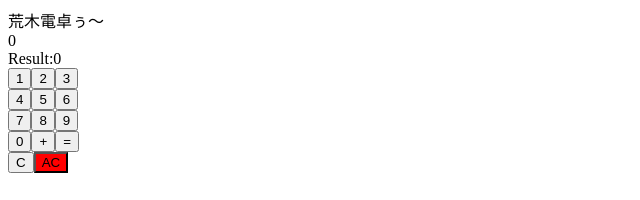
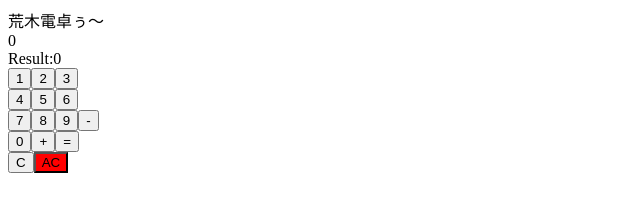
Before and after one commit to kyu-soku/arakidentaku, a React (Create React App) app: page / in a window 1280 px wide. Shown: the top 200 px of the page, without its empty margins (0-640 px from the left). Built offline with nearby package versions, Linux system fonts and the light colour scheme.

Commit message:
引き算の導入

```diff
--- a/src/App.jsx
+++ b/src/App.jsx
@@ -5,6 +5,7 @@ import {Plus} from './Plus'
 import {Eq} from './Eq'
 import {Display} from './Display'
 import {C} from './C'
+import {Subtraction} from './Subtraction'
 
 const App =() => {
     const [input, setInput] = useState(0)
@@ -29,6 +30,7 @@ const App =() => {
                 <Num num={7} input={input} setInput={setInput} result={result} setOperator={setOperator}/>
                 <Num num={8} input={input} setInput={setInput} result={result} setOperator={setOperator}/>
                 <Num num={9} input={input} setInput={setInput} result={result} setOperator={setOperator}/>
+                <Subtraction setResult={setResult} input={input} result={result} setInput={setInput} setOperator={setOperator}/>
             </div>
             <div>
                 <Num num={0} input={input} setInput={setInput} setOperator={setOperator}/>
@@ -37,7 +39,7 @@ const App =() => {
             </div>
             <div>
                 <C setInput={setInput} setOperator={setOperator}/>
-                <Ac arakida={setInput} setResult={setResult}/>
+                <Ac arakida={setInput} setResult={setResult} setOperator={setOperator}/>
             </div>
         </div>
     )
--- a/src/Eq.jsx
+++ b/src/Eq.jsx
@@ -5,6 +5,8 @@ export const Eq = (props) => {
         if(props.operator==="+"){
             props.setResult(props.result+props.input)
 
+        }else if(props.operator==="-"){
+            props.setResult(props.result-props.input)
         }
     }
 
--- a/src/Num.jsx
+++ b/src/Num.jsx
@@ -3,9 +3,10 @@ import React from 'react'
 export const Num = (props) => {
     const onClickFunc1 = () => {
         props.setInput(props.input*10+props.num)
+        /*なぜ次の文をいれると+や-を押すと必ずif分の中身が動く？？
         if(props.input===0){
             props.setOperator("0")
-        }
+        }*/
     }
     return(
     <button onClick={onClickFunc1}>{props.num}</button>
--- /dev/null
+++ b/src/Subtraction.jsx
@@ -0,0 +1,13 @@
+import React from 'react'
+
+export const Subtraction = (props) => {
+    const onClickFunc5 = () => {
+        props.setResult(props.result-props.input)
+        props.setInput(0)
+        props.setOperator("-")
+    }
+
+    return(
+        <button onClick={onClickFunc5}>-</button>
+    )
+}
```
